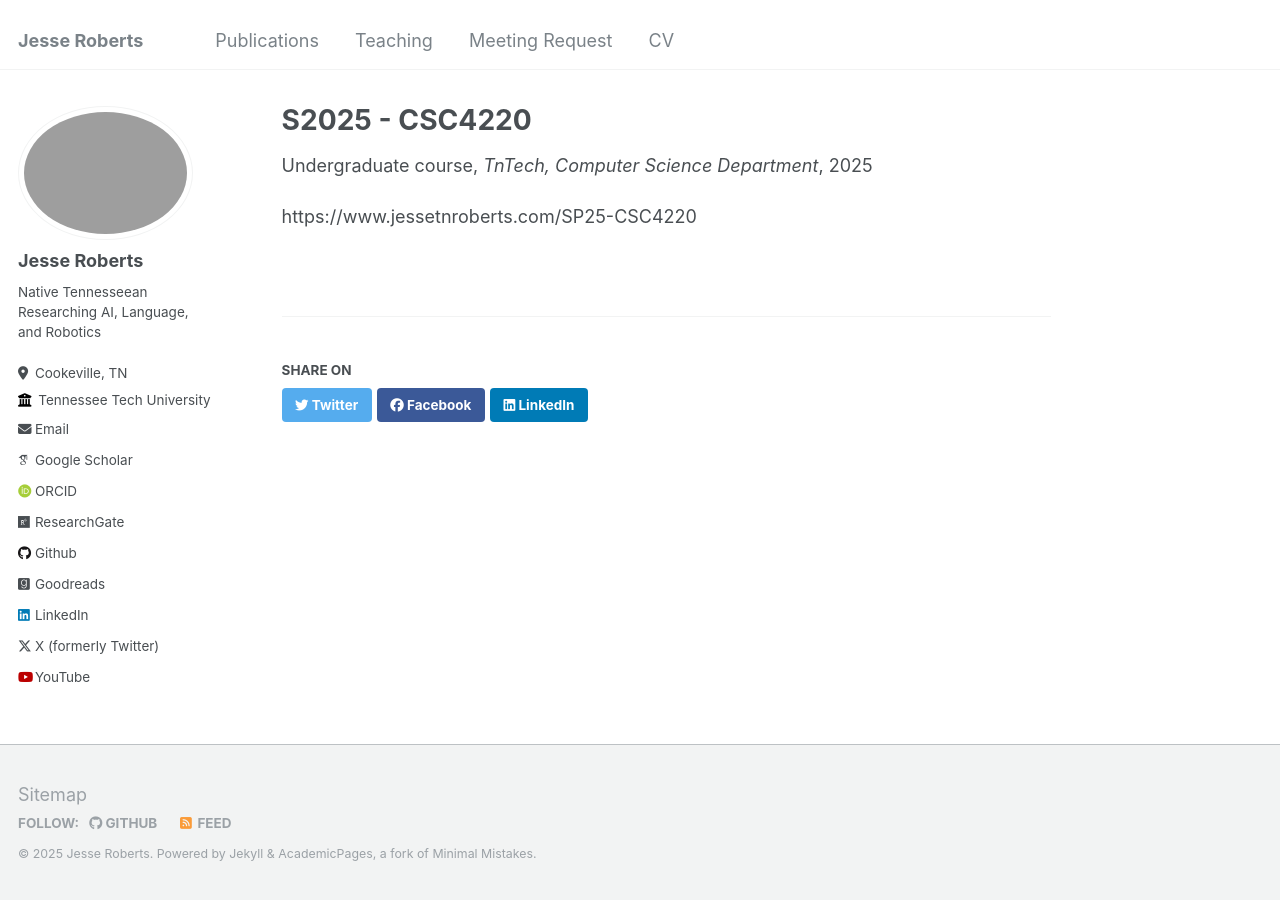
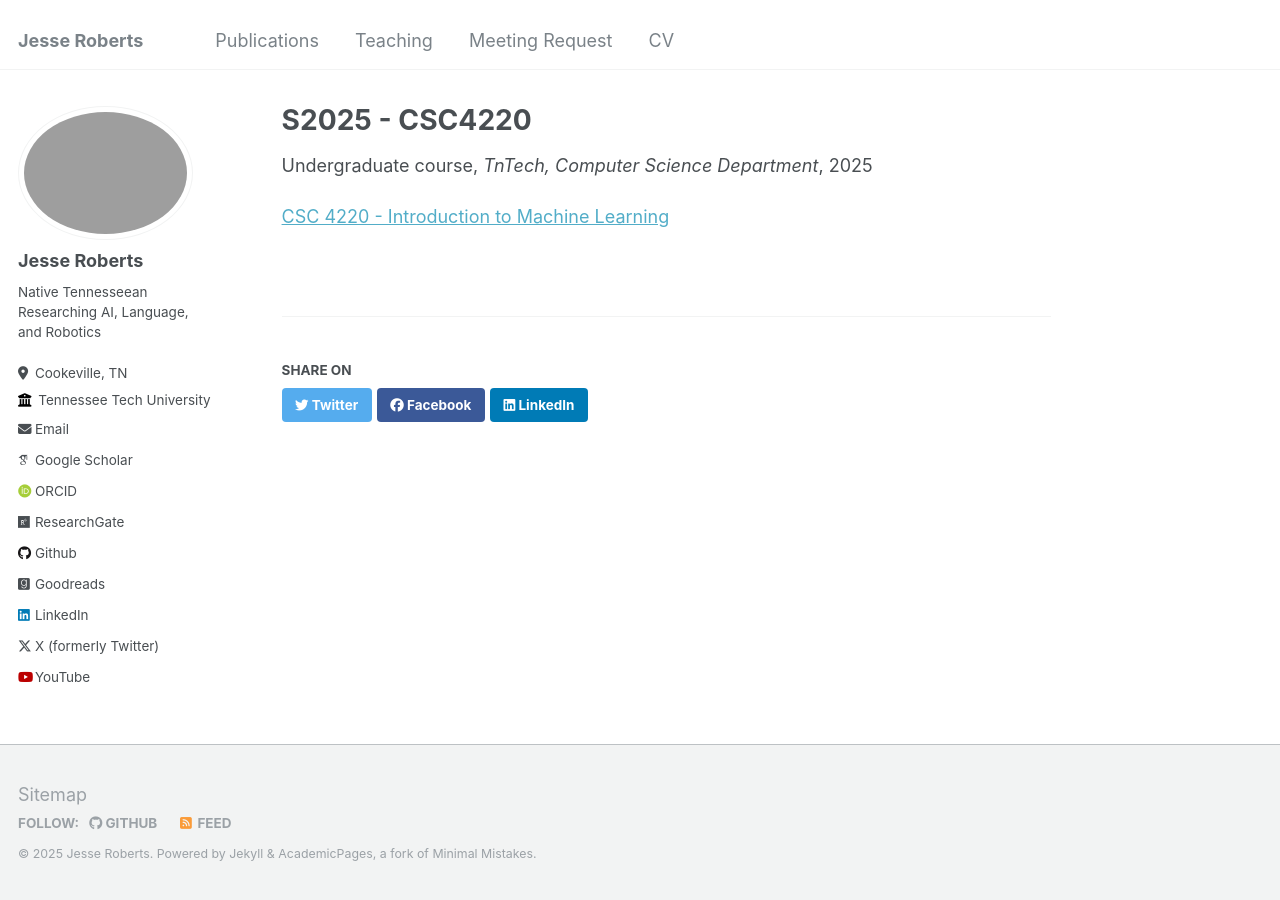
Before and after one commit to JesseTNRoberts/JesseTNRoberts.github.io, a Jekyll site: the page built from _teaching/SP2025-CSC4220.md, in a window 1280 px wide. Built offline with Jekyll 4.4.1, drawn with Linux system fonts in a browser that asks for light colours; some web fonts are replaced.

Commit message:
update teaching side

```diff
--- a/_teaching/SP2025-CSC4220.md
+++ b/_teaching/SP2025-CSC4220.md
@@ -5,7 +5,7 @@ type: "Undergraduate course"
 permalink: /teaching/SP2025-CSC4220
 venue: "TnTech, Computer Science Department"
 date: 2025-01-01
-location: "City, Country"
+location: "Cookeville, TN"
 ---
 
-https://www.jessetnroberts.com/SP25-CSC4220
+[CSC 4220 - Introduction to Machine Learning](https://www.jessetnroberts.com/SP25-CSC4220)
```
Also changed, not shown: 1 other file.
